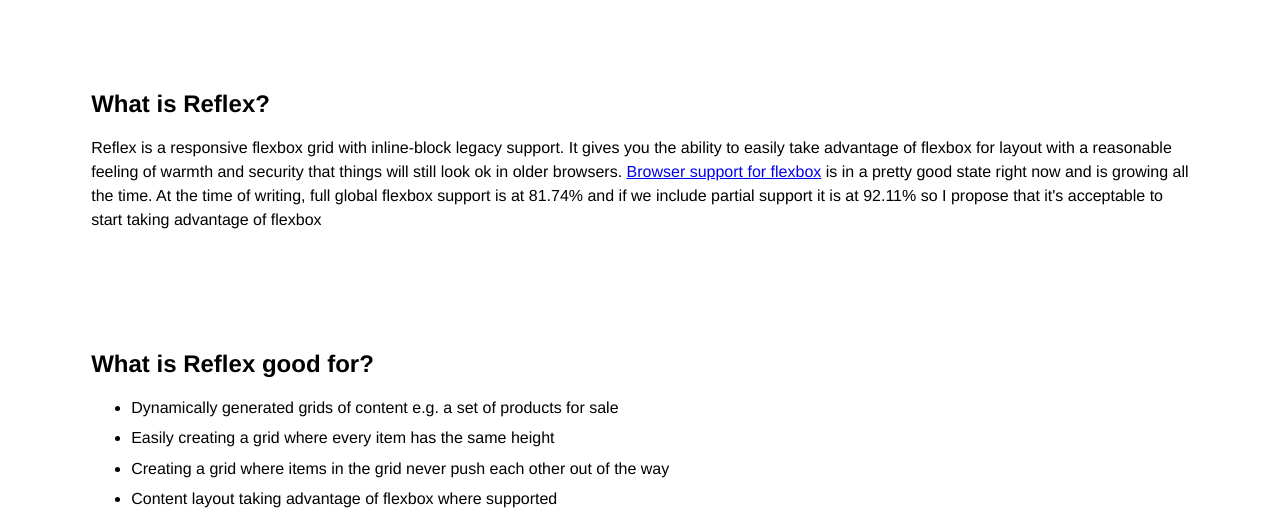
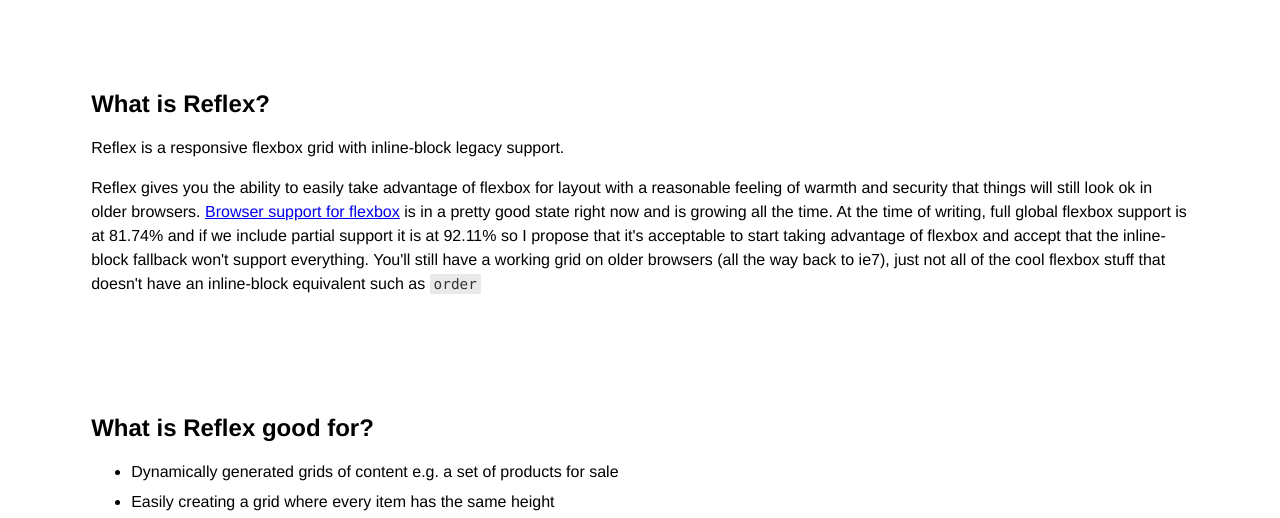
Before and after one commit to leejordan/reflex, a plain HTML site: page docs/index.html in a window 1280 px wide. Shown: the part 263-781 px from the top of the page. Drawn offline with Linux system fonts and the light colour scheme.

Commit message:
better ie7 support (why do I do this to myself?)

```diff
--- a/docs/index.html
+++ b/docs/index.html
@@ -19,7 +19,8 @@
     <h1>Reflex</h1>
 
     <h2>What is Reflex?</h2>
-    <p>Reflex is a responsive flexbox grid with inline-block legacy support. It gives you the ability to easily take advantage of flexbox for layout with a reasonable feeling of warmth and security that things will still look ok in older browsers. <a href="http://caniuse.com/#search=flex" target="_blank">Browser support for flexbox</a> is in a pretty good state right now and is growing all the time. At the time of writing, full global flexbox support is at 81.74% and if we include partial support it is at 92.11% so I propose that it's acceptable to start taking advantage of flexbox</p>
+    <p>Reflex is a responsive flexbox grid with inline-block legacy support.</p>
+    <p>Reflex gives you the ability to easily take advantage of flexbox for layout with a reasonable feeling of warmth and security that things will still look ok in older browsers. <a href="http://caniuse.com/#search=flex" target="_blank">Browser support for flexbox</a> is in a pretty good state right now and is growing all the time. At the time of writing, full global flexbox support is at 81.74% and if we include partial support it is at 92.11% so I propose that it's acceptable to start taking advantage of flexbox and accept that the inline-block fallback won't support everything. You'll still have a working grid on older browsers (all the way back to ie7), just not all of the cool flexbox stuff that doesn't have an inline-block equivalent such as <code>order</code></p>
 
     <h2>What is Reflex good for?</h2>
     <ul>
--- a/docs/less/docs.less
+++ b/docs/less/docs.less
@@ -125,7 +125,6 @@
 }
 
 .example-col-ie7 {
-    padding: 1em;
     margin: 1em;
 }
 
--- a/less/reflex/grid.less
+++ b/less/reflex/grid.less
@@ -31,7 +31,7 @@
 }
 
 // --------------------------------------------------
-// reflex item and col defaults
+// reflex col defaults
 // --------------------------------------------------
 
 [class*="reflex-col-"] {
--- a/less/reflex/mixins.less
+++ b/less/reflex/mixins.less
@@ -13,6 +13,7 @@
 .calc-reflex-columns(@index, @class, @type) when (@type = width) and (@index > 0) {
     .reflex-col-@{class}@{index} {
         width: percentage((@index / @reflex-columns));
+        *width: percentage((@index / @reflex-columns)) - 0.1;
 
         // legacy support
         vertical-align: top;
```
Also changed, not shown: docs/css/docs.css.
